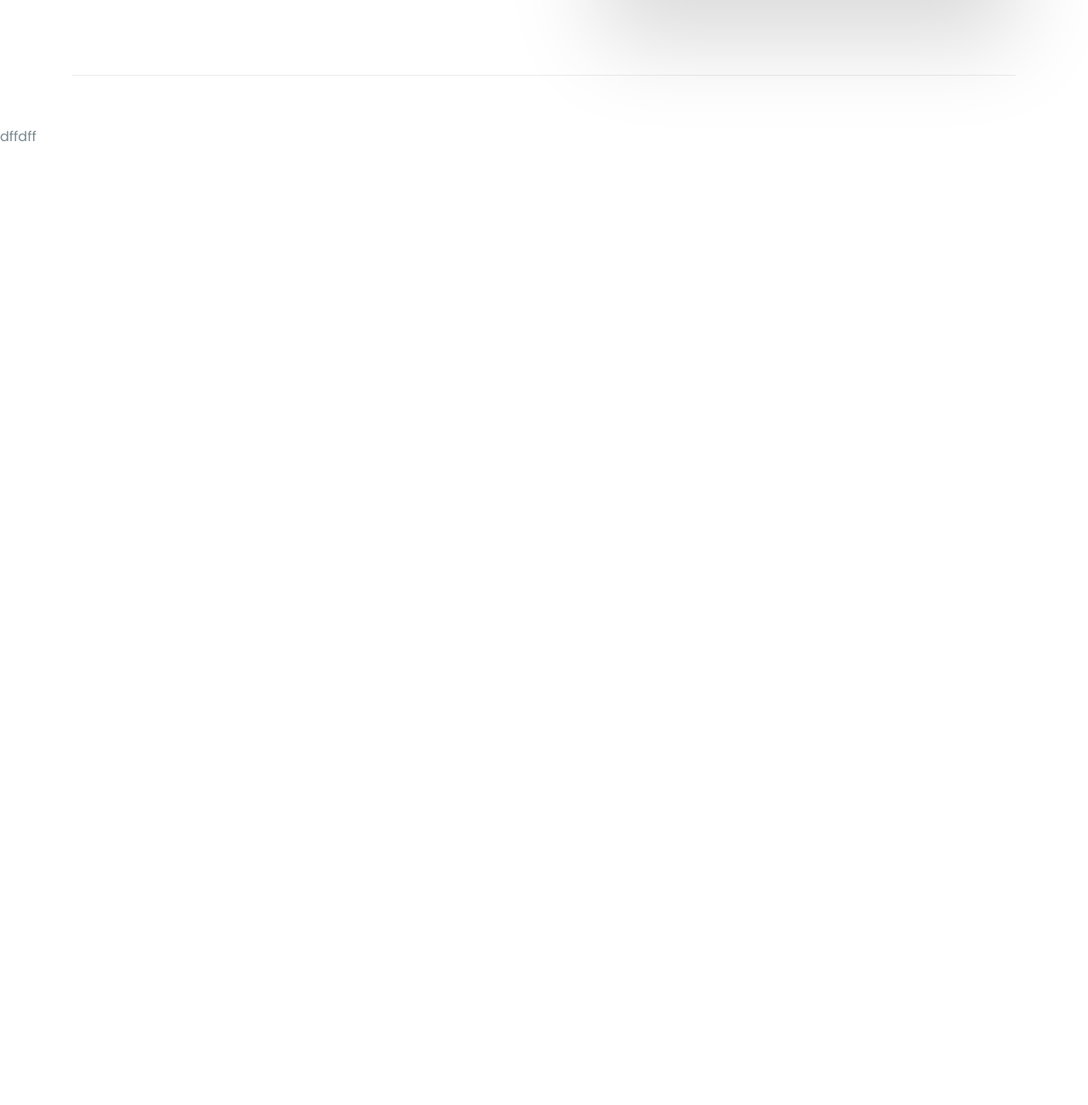
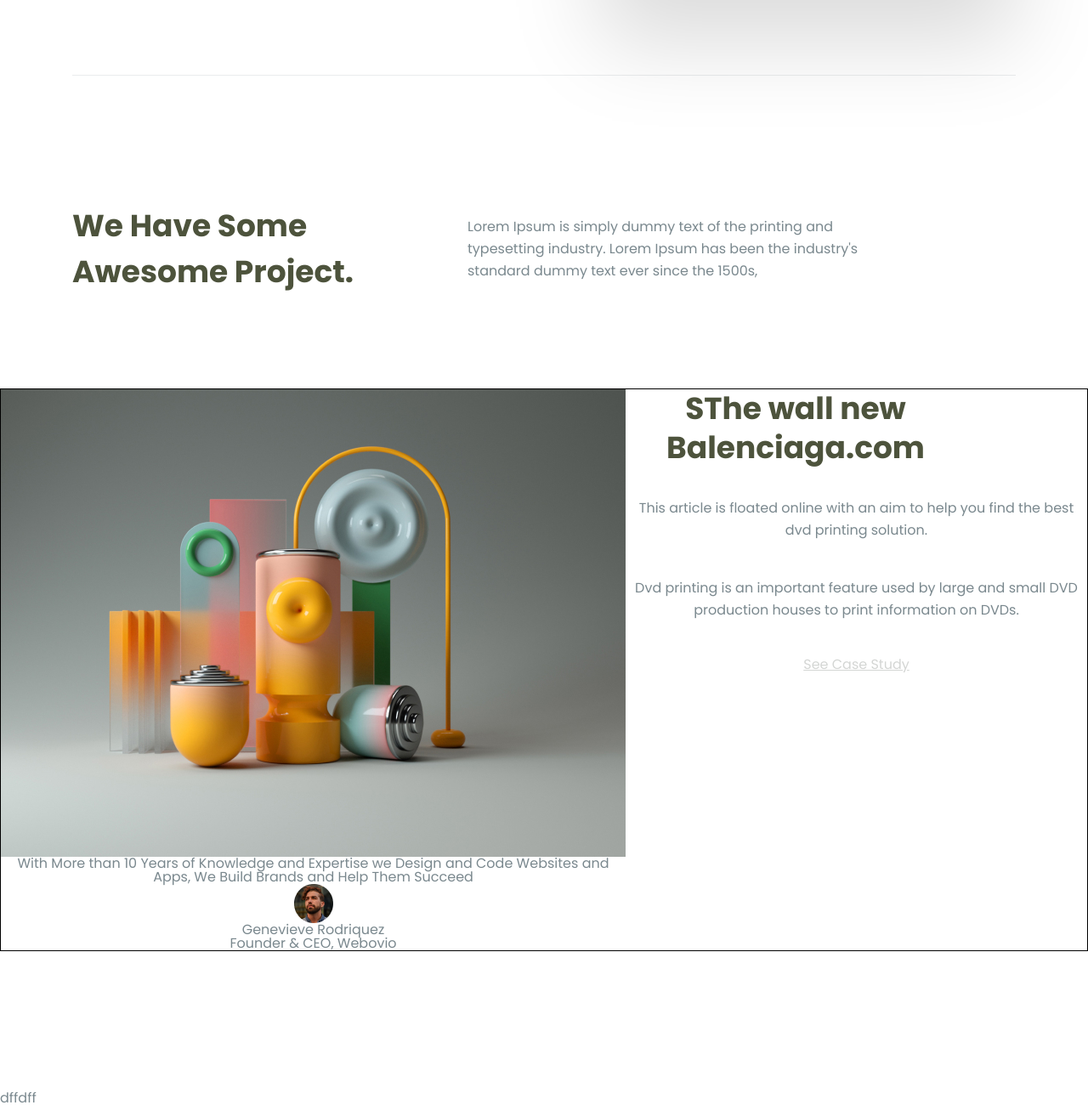
Before and after one commit to a1ekcP/Webovio, a plain HTML site: page index.html in a window 1280 px wide. Shown: the part 1485-2785 px from the top of the page at 85% size. Before the commit the page ends 1654 px from the top, so only its background shows below. Drawn offline with Linux system fonts and the light colour scheme.

Commit message:
balenciaga

```diff
--- a/index.html
+++ b/index.html
@@ -79,9 +79,9 @@
                             <div class="describe__suptitle">
                                 What we do for you
                             </div>
-                            <h2 class="describe__title title_s">
+                            <h3 class="describe__title title_s">
                                 Strategy. Design  Content. <span>Technology</span> Development
-                            </h2>
+                            </h3>
                             <p class="describe__text text_s">
                                 There’s no secret sauce, no wizard behind the curtain. What makes Aerolab tick is an interdisciplinary team with a framework that fosters candid collaboration.
                             </p>
@@ -113,11 +113,58 @@
                     </div>
                 </div>
             </section>
+            <section class="begin">
+                <div class="__container">
+                    <div class="begin__wrap">
+                        <h3 class="begin__title">
+                            we have some awesome project.
+                        </h3>
+                        <p class="begin__text">
+                            Lorem Ipsum is simply dummy text of the printing and typesetting industry. Lorem Ipsum has been the industry's standard dummy text ever since the 1500s,
+                        </p>
+                    </div>
+                </div>
+            </section>
+            <section class="balenciaga">
+                <div class="balenciaga__wrap">
+                    <figure class="balenciaga__img">
+                        <img src="img/projects/1.jpg" alt="balenciaga">
+                        <figcaption class="balenciaga_caption caption">
+                            <p class="caption__text">
+                                            With More than 10 Years of Knowledge and Expertise we Design and Code Websites and Apps, We Build Brands and Help Them Succeed
+                            </p>
+                            <div class="caption__autor">
+                                <div class="caption__autor_icon">
+                                    <img src="icon/projects/1.png" alt="">
+                                </div>
+                                <div class="caption__autor_desc">
+                                    <div class="desc__name">
+                                        Genevieve Rodriquez
+                                    </div>
+                                    <div class="desc__post">
+                                        Founder & CEO, Webovio
+                                    </div>
+                                </div>
+                            </div>
+                        </figcaption>
+                    </figure>
+                    <div class="balenciaga__describe describe">
+                        <h3 class="describe__title title_s">
+                            SThe wall new Balenciaga.com
+                        </h3>
+                        <p class="describe__text text_s">
+                            This article is floated online with an aim to help you find the best dvd printing solution.
+                        </p>
+                        <p class="describe__text text_s">
+                            Dvd printing is an important feature used by large and small DVD production houses to print information on DVDs.
+                        </p>
+                        <a href="#!" class="describe__link link__more">
+                            See Case Study
+                        </a>
+                    </div>
+                </div>
+            </section>
         </main>
-        <br>
-        <br>
-        <br>
-        <br>
         <footer class="footer">dffdff</footer>
     </div>
 </body>
--- a/style.css
+++ b/style.css
@@ -297,6 +297,11 @@ label{
 }
 
 
+
+/*--------STRATEGY-----*/
+.strategy{
+    margin-bottom: 150px;
+}
 .strategy__wrap{
     display: flex;
     border-bottom: 1px solid rgba(33, 56, 66, 0.0955529);
@@ -398,6 +403,7 @@ label{
 @media only screen and (max-width : 893px){
     .strategy__wrap{
         flex-direction: column;
+        padding-bottom: 75px;
     }
     .strategy__describe {
         flex: 0 1 100%;
@@ -411,6 +417,9 @@ label{
     }
     .caption_b_item {
         padding: 30px 60px;
+    }
+    .strategy{
+        margin-bottom: 75px;
     }
 }
 @media only screen and (max-width : 575px){
@@ -437,3 +446,76 @@ label{
         padding: 65px 0;
     }
 }
+
+
+
+/*-----------begin----------*/
+.begin__wrap{
+    display: flex;
+    margin-bottom: 110px;
+    align-items: center;
+}
+.begin__title{
+    font-weight: 700;
+    font-size: 36px;
+    line-height: 54px;
+    color: #4D533C;
+    text-transform: capitalize;
+    margin-right: 130px;
+    max-width: 335px;
+}
+.begin__text{
+    line-height: 26px;
+    color: rgba(33, 56, 66, 0.6);
+    max-width: 518px;
+}
+
+
+@media only screen and (max-width : 1200px){
+    .begin__text {
+        max-width: 100%;
+        flex: 0 1 50%;
+    }
+    .begin__title{
+        flex: 0 1 50%;
+    }
+}
+@media only screen and (max-width : 1200px){
+    .begin__title{
+        margin-right: 80px;
+    }
+}
+@media only screen and (max-width : 893px){
+    .begin__wrap{
+        flex-direction: column;
+        align-items: baseline;
+    }
+    .begin__text {
+        max-width: 100%;
+        flex: 0 1 100%;
+    }
+    .begin__title{
+        margin-bottom: 35px;
+        flex: 0 1 100%;
+    }
+}
+@media only screen and (max-width : 450px){
+    .begin__title{
+        margin-right: 0;
+        width: 100%;
+    }
+}
+
+
+
+/*-----BALENCIAGA--------*/
+.balenciaga{
+    margin-bottom: 165px;
+}
+.balenciaga__wrap{
+    max-width: 1440px;
+    margin: 0 auto;
+    border: 1px solid black;
+    text-align: center;
+    display: flex;
+}
```
Also changed, not shown: icon/projects/1.png (added), icon/projects/2.png (added), icon/projects/3.png (added), img/projects/1.jpg (added), img/projects/2.jpg (added), img/projects/3.jpg (added).
